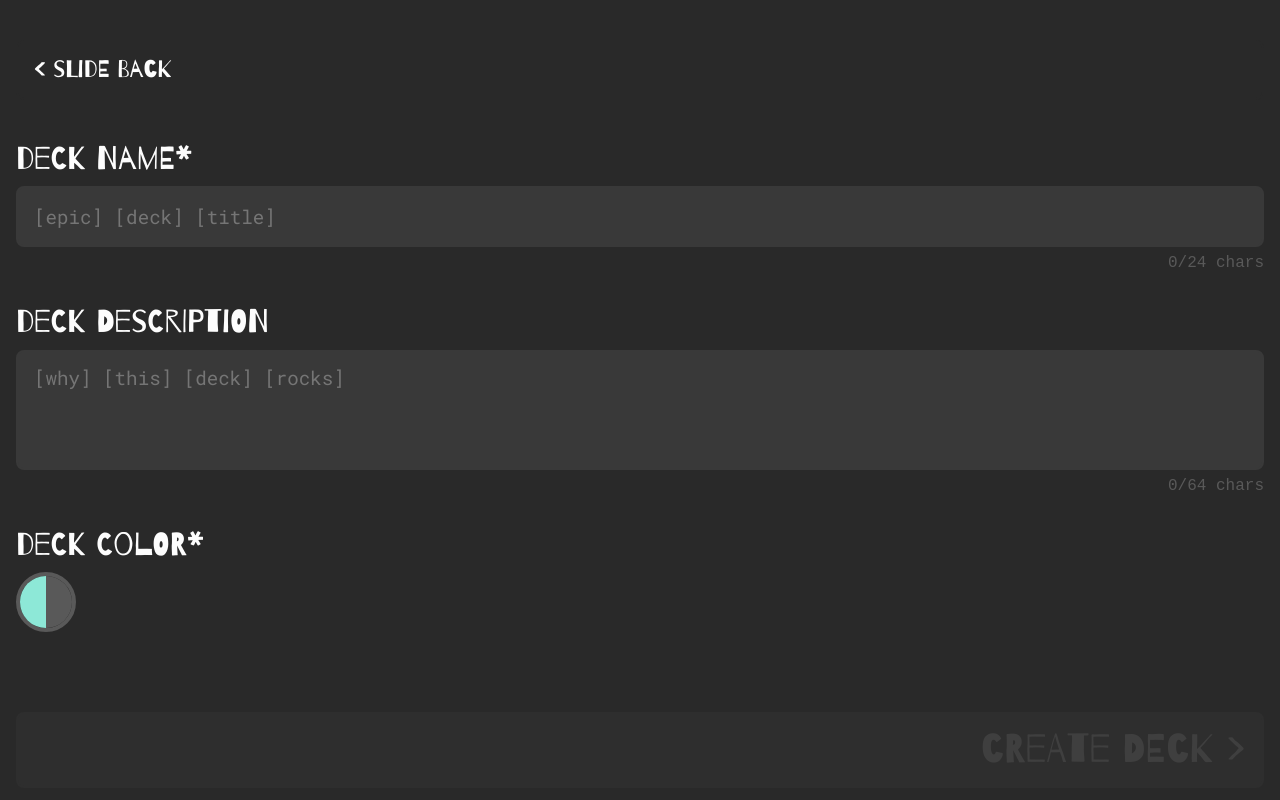
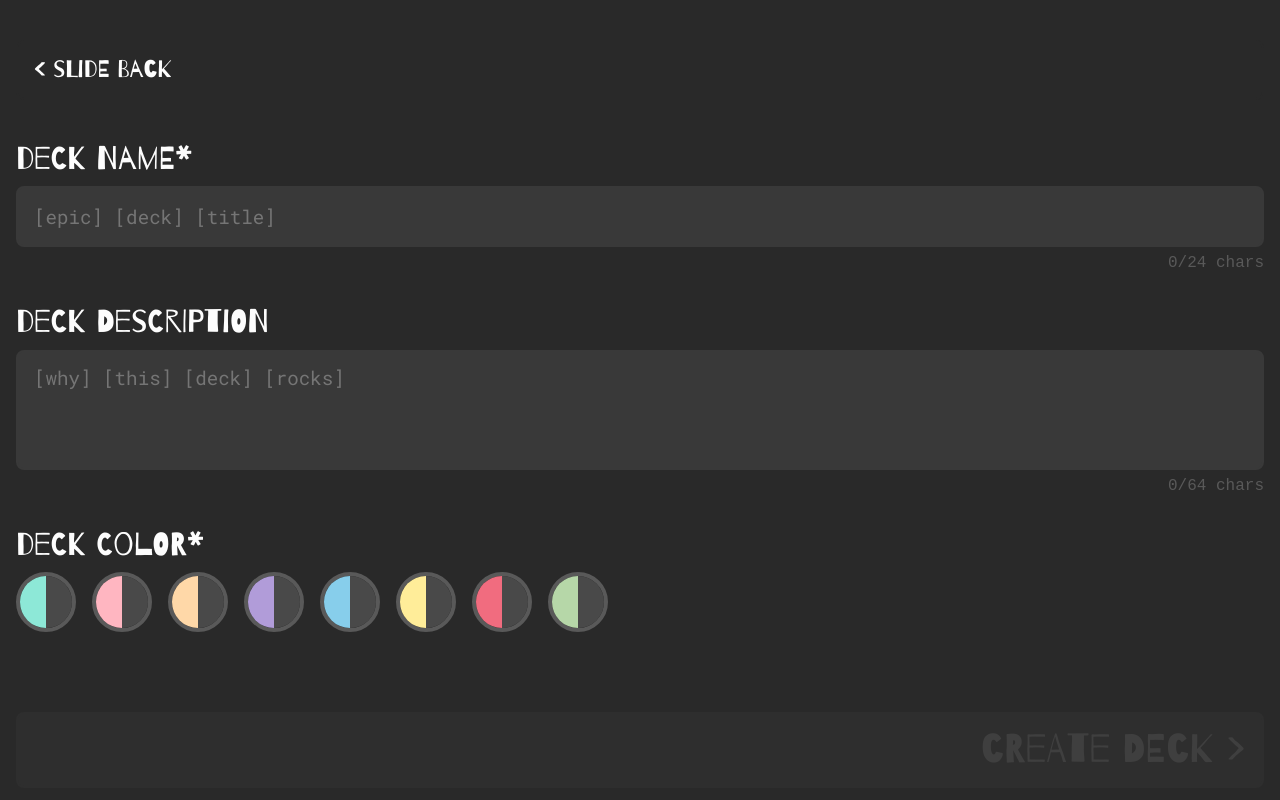
Before and after one commit to evilvic/big, a Vue app: page /decks/new in a window 1280 px wide. Built offline with nearby package versions, Linux system fonts and the light colour scheme.

Commit message:
color combinations

```diff
--- a/src/assets/styles/main.css
+++ b/src/assets/styles/main.css
@@ -19,6 +19,7 @@
 
 .color-picker {
   display: flex;
+  flex-wrap: wrap;
   gap: 16px;
 }
 
--- /dev/null
+++ b/src/data/constants.js
@@ -0,0 +1,82 @@
+export const COLOR_OPTIONS = [
+  {
+    name: "mint",
+    backgroundColor: "#8DE8D7",
+    color: "#494949"
+  },
+  {
+    name: "mint-inverted",
+    backgroundColor: "#494949",
+    color: "#8DE8D7"
+  },
+  {
+    name: "pink",
+    backgroundColor: "#FFB6C1",
+    color: "#494949"
+  },
+  {
+    name: "pink-inverted",
+    backgroundColor: "#494949",
+    color: "#FFB6C1"
+  },
+  {
+    name: "orange",
+    backgroundColor: "#FFD8A8",
+    color: "#494949"
+  },
+  {
+    name: "orange-inverted",
+    backgroundColor: "#494949",
+    color: "#FFD8A8"
+  },
+  {
+    name: "purple",
+    backgroundColor: "#B19CD9",
+    color: "#494949"
+  },
+  {
+    name: "purple-inverted",
+    backgroundColor: "#494949",
+    color: "#B19CD9"
+  },
+  {
+    name: "blue",
+    backgroundColor: "#87CEEB",
+    color: "#494949"
+  },
+  {
+    name: "blue-inverted",
+    backgroundColor: "#494949",
+    color: "#87CEEB"
+  },
+  {
+    name: "yellow",
+    backgroundColor: "#FFED99",
+    color: "#494949"
+  },
+  {
+    name: "yellow-inverted",
+    backgroundColor: "#494949",
+    color: "#FFED99"
+  },
+  {
+    name: "red",
+    backgroundColor: "#F16C7F",
+    color: "#494949"
+  },
+  {
+    name: "red-inverted",
+    backgroundColor: "#494949",
+    color: "#F16C7F"
+  },
+  {
+    name: "green",
+    backgroundColor: "#B6D7A8",
+    color: "#494949"
+  },
+  {
+    name: "green-inverted",
+    backgroundColor: "#494949",
+    color: "#B6D7A8"
+  }
+]
--- a/src/views/CardFormView.vue
+++ b/src/views/CardFormView.vue
@@ -3,24 +3,12 @@ import { ref, computed, onMounted, onUnmounted, toRaw } from 'vue';
 import { useRoute, useRouter } from 'vue-router';
 import { useDecksStore } from '@/stores/decksStore';
 import { useCardsStore } from '@/stores/cardsStore';
+import { COLOR_OPTIONS } from '@/data/constants';
 
 const route = useRoute();
 const router = useRouter();
 const decksStore = useDecksStore();
 const cardsStore = useCardsStore();
-
-const colorOptions = [
-  {
-    name: "diet-green",
-    backgroundColor: "#8DE8D7",
-    color: "#595959"
-  },
-  {
-    name: "diet-green-inverted",
-    backgroundColor: "#595959",
-    color: "#8DE8D7"
-  },
-]
 
 const deck = ref(null);
 const card = ref({
@@ -63,15 +51,15 @@ onMounted(async () => {
     color: deck.value.color
   };
 
-  const existingOptionIndex = colorOptions.findIndex(
+  const existingOptionIndex = COLOR_OPTIONS.findIndex(
     option => option.backgroundColor === deck.value.backgroundColor && option.color === deck.value.color
   );
 
   if (existingOptionIndex !== -1) {
-    colorOptions.splice(existingOptionIndex, 1);
+    COLOR_OPTIONS.splice(existingOptionIndex, 1);
   }
 
-  colorOptions.unshift(deckColorOption);
+  COLOR_OPTIONS.unshift(deckColorOption);
 
   if (isEditMode.value) {
     const cardId = parseInt(route.params.cardId);
@@ -188,7 +176,7 @@ onUnmounted(() => {
         aria-labelledby="color-picker"
       >
         <div
-          v-for="option in colorOptions"
+          v-for="option in COLOR_OPTIONS"
           :key="option.name"
           class="color-circle"
           @click="selectColor(option.backgroundColor, option.color)"
--- a/src/views/DeckFormView.vue
+++ b/src/views/DeckFormView.vue
@@ -2,18 +2,13 @@
 import { ref, computed, onMounted, onUnmounted, toRaw } from 'vue';
 import { useRoute, useRouter } from 'vue-router';
 import { useDecksStore } from '@/stores/decksStore';
+import { COLOR_OPTIONS } from '@/data/constants';
+
+const colorOptions = COLOR_OPTIONS.filter(option => !option.name.includes('inverted'));
 
 const route = useRoute();
 const router = useRouter();
 const decksStore = useDecksStore();
-
-const colorOptions = [
-  {
-    name: "diet-green",
-    backgroundColor: "#8DE8D7",
-    color: "#595959"
-  },
-]
 
 const deck = ref({
   id: null,
```
